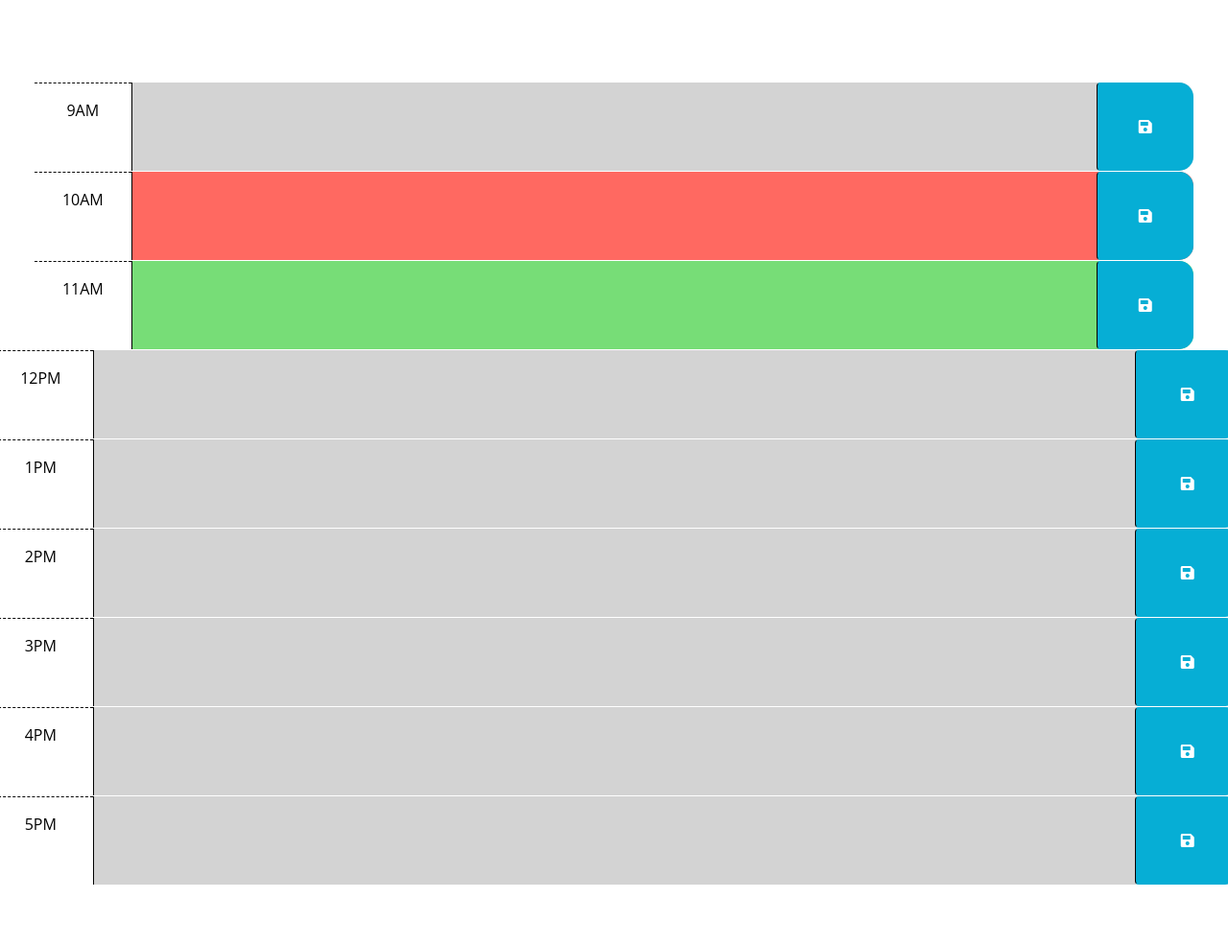
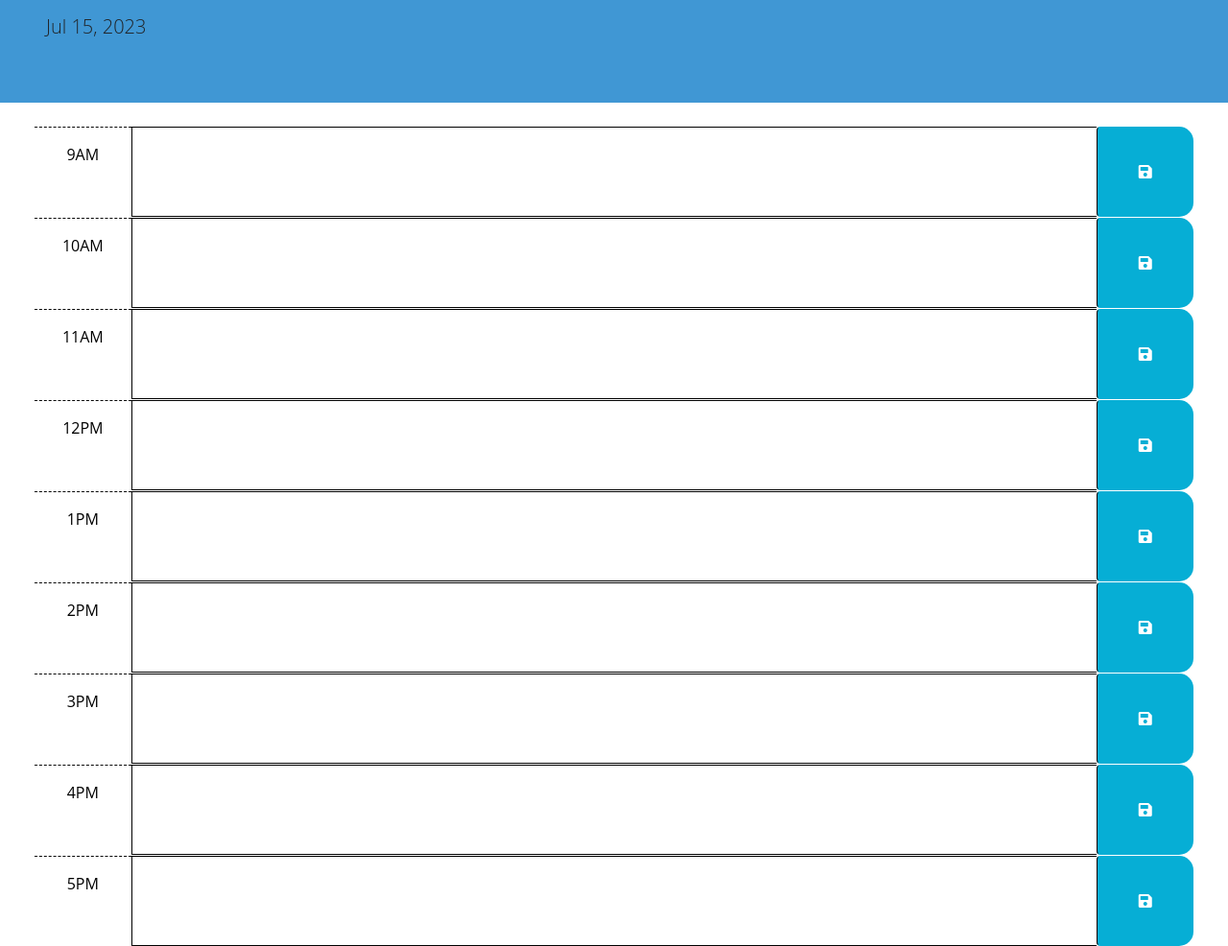
Before and after one commit to MrPolkadot/work-day-scheduler, a plain HTML site: page index.html in a window 1280 px wide. Shown: the part 166-1152 px from the top of the page at 96% size. Before the commit the page ends 1088 px from the top, so only its background shows below. Drawn offline with nearby package versions, Linux system fonts and the light colour scheme.

Commit message:
Add event listener for the save button to save text area value into local storage.

```diff
--- a/index.html
+++ b/index.html
@@ -1,25 +1,15 @@
 <!DOCTYPE html>
 <html lang="en">
+
 <head>
   <meta charset="UTF-8" />
   <meta name="viewport" content="width=device-width, initial-scale=1.0" />
   <meta http-equiv="X-UA-Compatible" content="ie=edge" />
-    <link
-      href="https://cdn.jsdelivr.net/npm/bootstrap@5.1.3/dist/css/bootstrap.min.css"
-      rel="stylesheet"
-      integrity="sha384-1BmE4kWBq78iYhFldvKuhfTAU6auU8tT94WrHftjDbrCEXSU1oBoqyl2QvZ6jIW3"
-      crossorigin="anonymous"
-    />
-    <link
-      rel="stylesheet"
-      href="https://use.fontawesome.com/releases/v5.8.1/css/all.css"
-      integrity="sha384-50oBUHEmvpQ+1lW4y57PTFmhCaXp0ML5d60M1M7uH2+nqUivzIebhndOJK28anvf"
-      crossorigin="anonymous"
-    />
-    <link
-      href="https://fonts.googleapis.com/css2?family=Fira+Sans:wght@400;700&display=swap"
-      rel="stylesheet"
-    />
+  <link href="https://cdn.jsdelivr.net/npm/bootstrap@5.1.3/dist/css/bootstrap.min.css" rel="stylesheet"
+    integrity="sha384-1BmE4kWBq78iYhFldvKuhfTAU6auU8tT94WrHftjDbrCEXSU1oBoqyl2QvZ6jIW3" crossorigin="anonymous" />
+  <link rel="stylesheet" href="https://use.fontawesome.com/releases/v5.8.1/css/all.css"
+    integrity="sha384-50oBUHEmvpQ+1lW4y57PTFmhCaXp0ML5d60M1M7uH2+nqUivzIebhndOJK28anvf" crossorigin="anonymous" />
+  <link href="https://fonts.googleapis.com/css2?family=Fira+Sans:wght@400;700&display=swap" rel="stylesheet" />
   <link rel="stylesheet" href="style.css" />
   <title>Work Day Scheduler</title>
 </head>
@@ -42,7 +32,7 @@
         -->
 
     <!-- Example of a past time block. The "past" class adds a gray background color. -->
-      <div id="hour-9" class="row time-block past">
+    <div id="hour-9" class="row time-block">
       <div class="col-2 col-md-1 hour text-center py-3">9AM</div>
       <textarea class="col-8 col-md-10 description" rows="3"> </textarea>
       <button class="btn saveBtn col-2 col-md-1" aria-label="save">
@@ -51,7 +41,7 @@
     </div>
 
     <!-- Example of a present time block. The "present" class adds a red background color. -->
-      <div id="hour-10" class="row time-block present">
+    <div id="hour-10" class="row time-block">
       <div class="col-2 col-md-1 hour text-center py-3">10AM</div>
       <textarea class="col-8 col-md-10 description" rows="3"> </textarea>
       <button class="btn saveBtn col-2 col-md-1" aria-label="save">
@@ -60,16 +50,15 @@
     </div>
 
     <!-- Example of a future time block. The "future" class adds a green background color. -->
-      <div id="hour-11" class="row time-block future">
+    <div id="hour-11" class="row time-block">
       <div class="col-2 col-md-1 hour text-center py-3">11AM</div>
       <textarea class="col-8 col-md-10 description" rows="3"> </textarea>
       <button class="btn saveBtn col-2 col-md-1" aria-label="save">
         <i class="fas fa-save" aria-hidden="true"></i>
       </button>
     </div>
-    </div>
 
-    <div id="hour-12" class="row time-block past">
+    <div id="hour-12" class="row time-block">
       <div class="col-2 col-md-1 hour text-center py-3">12PM</div>
       <textarea class="col-8 col-md-10 description" rows="3"> </textarea>
       <button class="btn saveBtn col-2 col-md-1" aria-label="save">
@@ -77,7 +66,7 @@
       </button>
     </div>
 
-    <div id="hour-13" class="row time-block past">
+    <div id="hour-13" class="row time-block">
       <div class="col-2 col-md-1 hour text-center py-3">1PM</div>
       <textarea class="col-8 col-md-10 description" rows="3"> </textarea>
       <button class="btn saveBtn col-2 col-md-1" aria-label="save">
@@ -85,7 +74,7 @@
       </button>
     </div>
 
-    <div id="hour-14" class="row time-block past">
+    <div id="hour-14" class="row time-block">
       <div class="col-2 col-md-1 hour text-center py-3">2PM</div>
       <textarea class="col-8 col-md-10 description" rows="3"> </textarea>
       <button class="btn saveBtn col-2 col-md-1" aria-label="save">
@@ -93,7 +82,7 @@
       </button>
     </div>
 
-    <div id="hour-15" class="row time-block past">
+    <div id="hour-15" class="row time-block">
       <div class="col-2 col-md-1 hour text-center py-3">3PM</div>
       <textarea class="col-8 col-md-10 description" rows="3"> </textarea>
       <button class="btn saveBtn col-2 col-md-1" aria-label="save">
@@ -101,7 +90,7 @@
       </button>
     </div>
 
-    <div id="hour-16" class="row time-block past">
+    <div id="hour-16" class="row time-block">
       <div class="col-2 col-md-1 hour text-center py-3">4PM</div>
       <textarea class="col-8 col-md-10 description" rows="3"> </textarea>
       <button class="btn saveBtn col-2 col-md-1" aria-label="save">
@@ -109,7 +98,7 @@
       </button>
     </div>
 
-    <div id="hour-17" class="row time-block past">
+    <div id="hour-17" class="row time-block">
       <div class="col-2 col-md-1 hour text-center py-3">5PM</div>
       <textarea class="col-8 col-md-10 description" rows="3"> </textarea>
       <button class="btn saveBtn col-2 col-md-1" aria-label="save">
@@ -119,9 +108,9 @@
 
     <script src="https://cdnjs.cloudflare.com/ajax/libs/jquery/3.2.1/jquery.min.js"></script>
     <script src="https://cdn.jsdelivr.net/npm/dayjs@1.11.3/dayjs.min.js"
-    integrity="sha256-iu/zLUB+QgISXBLCW/mcDi/rnf4m4uEDO0wauy76x7U="
-    crossorigin="anonymous"></script>
+      integrity="sha256-iu/zLUB+QgISXBLCW/mcDi/rnf4m4uEDO0wauy76x7U=" crossorigin="anonymous"></script>
 
     <script src="script.js"></script>
 </body>
+
 </html>
--- a/script.js
+++ b/script.js
@@ -7,17 +7,63 @@ $(function () {
   // local storage. HINT: What does `this` reference in the click listener
   // function? How can DOM traversal be used to get the "hour-x" id of the
   // time-block containing the button that was clicked? How might the id be
-  // useful when saving the description in local storage?
-  //
+  // useful when saving the description in local storage? -->
+  $(".saveBtn").click(function() {
+    let thisTexValue = $(this).siblings(".description").val();
+    let thisTimeBlock = $(this).parent().attr("id"); //Grabs the button's parent element's id.
+
+    //Using a variable as a key to store the text from that key.(the respective time block's value)
+    localStorage.setItem(thisTimeBlock, thisTexValue);
+  });
   // TODO: Add code to apply the past, present, or future class to each time
   // block by comparing the id to the current hour. HINTS: How can the id
   // attribute of each time-block be used to conditionally add or remove the
   // past, present, and future classes? How can Day.js be used to get the
   // current hour in 24-hour time?
-  //
+
   // TODO: Add code to get any user input that was saved in localStorage and set
   // the values of the corresponding textarea elements. HINT: How can the id
   // attribute of each time-block be used to do this?
   //
   // TODO: Add code to display the current date in the header of the page.
+  let currentDate = dayjs().format("MMM DD, YYYY");
+  $("#currentDay").text(currentDate);
 });
+
+
+
+
+//ANIMATIONS METHODS
+//.hide("seconds") -- hides element
+//.show("seconds") -- shows element
+// .delay("seconds") -- animates to hide and shows
+// fadeout
+// animate({height: "200px"}, seconds) -- example
+
+//INDEX FILTER SELECTORS
+//$("p:gt(2)").css(style here) --
+
+//ATTRIBUTE FILTERS
+
+// $("p[name^="]).css(style here)
+
+
+//ATTR METHOD
+
+// $('p:first').attr("class", "class-name"): -- will change the class
+
+
+//CLASS METHODS
+// $("p").addClass("blue").removeClass("lead"); will add the "blue" class and remove "lead class";
+
+
+//DOM TRAVERSAL
+
+// $("h2").parents("section").siblings("header").children();
+
+
+//EVENT BINDING
+
+// $('h2').bind or click(function(){
+//   $(this).toggleClass("blue");
+// });
--- a/style.css
+++ b/style.css
@@ -1,6 +1,11 @@
 body {
   font-family: 'Open Sans', sans-serif;
   font-size: 16px;
+}
+
+
+header {
+  background-color: rgb(64, 151, 212);
 }
 
 textarea {
@@ -14,6 +19,8 @@ textarea {
 
 .description {
   white-space: pre-wrap;
+  border-bottom: solid 1px;
+  border-top: solid 1px;
 }
 
 .time-block {
```
Also changed, not shown: 1 other file. Lines whose indentation alone changed are shown as unchanged.
